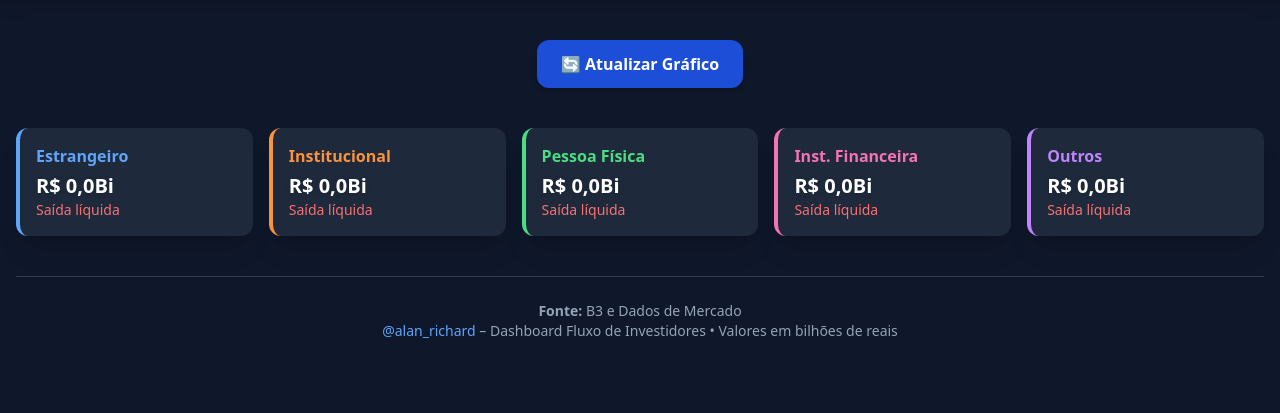
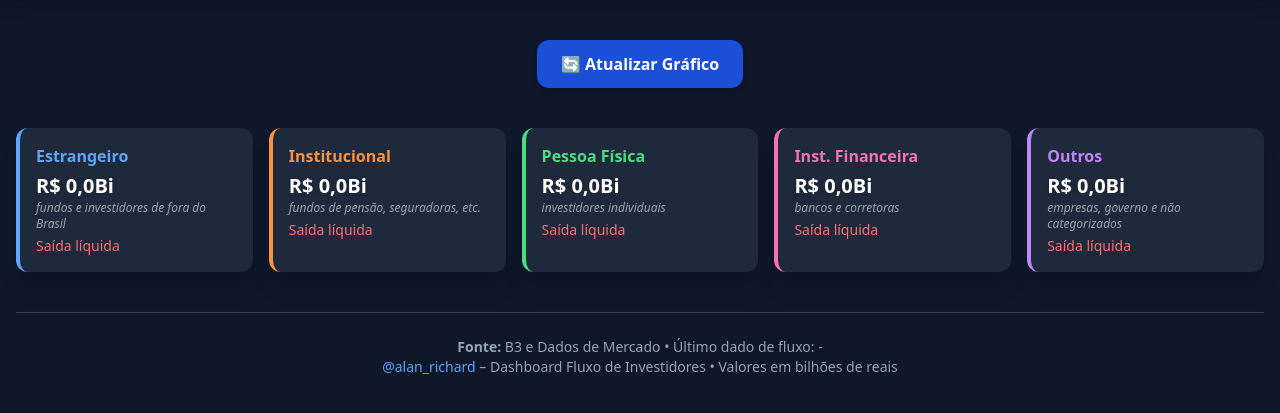
Before and after one commit to alanrichard77/fluxo-b3-render, a Flask app: page / in a window 1280 px wide. Shown: the part 108-521 px from the top of the page. Run offline with Flask 3, Linux system fonts and the light colour scheme; some libraries are stand-ins or nearby versions.

Commit message:
Add files via upload

```diff
--- a/app.py
+++ b/app.py
@@ -23,9 +23,9 @@ def parse_valor(valor):
 @app.route('/', methods=['GET', 'POST'])
 def home():
     if request.method == 'POST':
-        imagem, resumo = gerar_grafico()
-        return render_template('home.html', imagem=imagem, resumo=resumo)
-    return render_template('home.html', imagem=None, resumo={})
+        imagem, resumo, last_date = gerar_grafico()
+        return render_template('home.html', imagem=imagem, resumo=resumo, last_date=last_date)
+    return render_template('home.html', imagem=None, resumo={}, last_date=None)
 
 def gerar_grafico():
     start_date = '2025-01-01'
@@ -56,12 +56,12 @@ def gerar_grafico():
         'instfinanceira_acum': "Inst. Financeira",
         'outros_acum': "Outros"
     }
-    cores = ['#3b82f6', '#f97316', '#22c55e', '#ec4899', '#a855f7']  # tons contrastantes
+    cores = ['#3b82f6', '#f97316', '#22c55e', '#ec4899', '#a855f7']
     ordem_legenda = list(labels_dict.keys())
 
     fig, ax1 = plt.subplots(figsize=(16, 9))
-    fig.patch.set_facecolor('#0f172a')  # fundo externo
-    ax1.set_facecolor('#1e293b')  # fundo interno
+    fig.patch.set_facecolor('#0f172a')
+    ax1.set_facecolor('#1e293b')
     ax1.grid(True, linestyle=':', linewidth=0.5, alpha=0.4)
 
     for i, col in enumerate(ordem_legenda):
@@ -95,7 +95,6 @@ def gerar_grafico():
              ha='center', va='center', transform=plt.gcf().transFigure)
 
     plt.tight_layout()
-
     buf = io.BytesIO()
     plt.savefig(buf, format="png", facecolor=fig.get_facecolor())
     buf.seek(0)
@@ -105,4 +104,5 @@ def gerar_grafico():
     for col in ordem_legenda:
         resumo[col] = df_final[col].dropna().iloc[-1] if col in df_final.columns else 0
 
-    return encoded, resumo
+    last_date = df_final['data'].dropna().iloc[-1].strftime('%d/%m/%Y')
+    return encoded, resumo, last_date
--- a/templates/home.html
+++ b/templates/home.html
@@ -19,17 +19,18 @@
     </form>
 
     <section class="grid grid-cols-1 sm:grid-cols-2 lg:grid-cols-5 gap-4">
-        {% for key, label, cor in [
-            ('estrangeiro_acum', 'Estrangeiro', 'blue-400'),
-            ('institucional_acum', 'Institucional', 'orange-400'),
-            ('pessoafisica_acum', 'Pessoa Física', 'green-400'),
-            ('instfinanceira_acum', 'Inst. Financeira', 'pink-400'),
-            ('outros_acum', 'Outros', 'purple-400')
+        {% for key, label, cor, desc in [
+            ('estrangeiro_acum', 'Estrangeiro', 'blue-400', 'fundos e investidores de fora do Brasil'),
+            ('institucional_acum', 'Institucional', 'orange-400', 'fundos de pensão, seguradoras, etc.'),
+            ('pessoafisica_acum', 'Pessoa Física', 'green-400', 'investidores individuais'),
+            ('instfinanceira_acum', 'Inst. Financeira', 'pink-400', 'bancos e corretoras'),
+            ('outros_acum', 'Outros', 'purple-400', 'empresas, governo e não categorizados')
         ] %}
         {% set valor = resumo[key] if resumo and key in resumo else 0 %}
         <div class="bg-[#1e293b] p-4 rounded-xl shadow-xl border-l-4 border-{{ cor }} transition">
             <h3 class="text-{{ cor }} font-bold text-md mb-1">{{ label }}</h3>
             <p class="text-xl font-semibold text-white drop-shadow">R$ {{ "%.1f"|format(valor|float)|replace('.', ',') }}Bi</p>
+            <p class="text-xs text-gray-400 italic mb-1">{{ desc }}</p>
             <p class="text-sm {{ 'text-green-400' if valor > 0 else 'text-red-400' }}">
                 {{ 'Entrada líquida' if valor > 0 else 'Saída líquida' }}
             </p>
@@ -44,7 +45,7 @@
     {% endif %}
 
     <footer class="text-center text-sm text-slate-400 border-t border-slate-700 pt-6 mt-6">
-        <p><strong>Fonte:</strong> B3 e Dados de Mercado</p>
+        <p><strong>Fonte:</strong> B3 e Dados de Mercado • Último dado de fluxo: {{ last_date if last_date else '-' }}</p>
         <p><a href="https://www.instagram.com/alan_richard" class="text-blue-400 hover:underline" target="_blank">@alan_richard</a> – Dashboard Fluxo de Investidores • Valores em bilhões de reais</p>
     </footer>
 </main>
```
